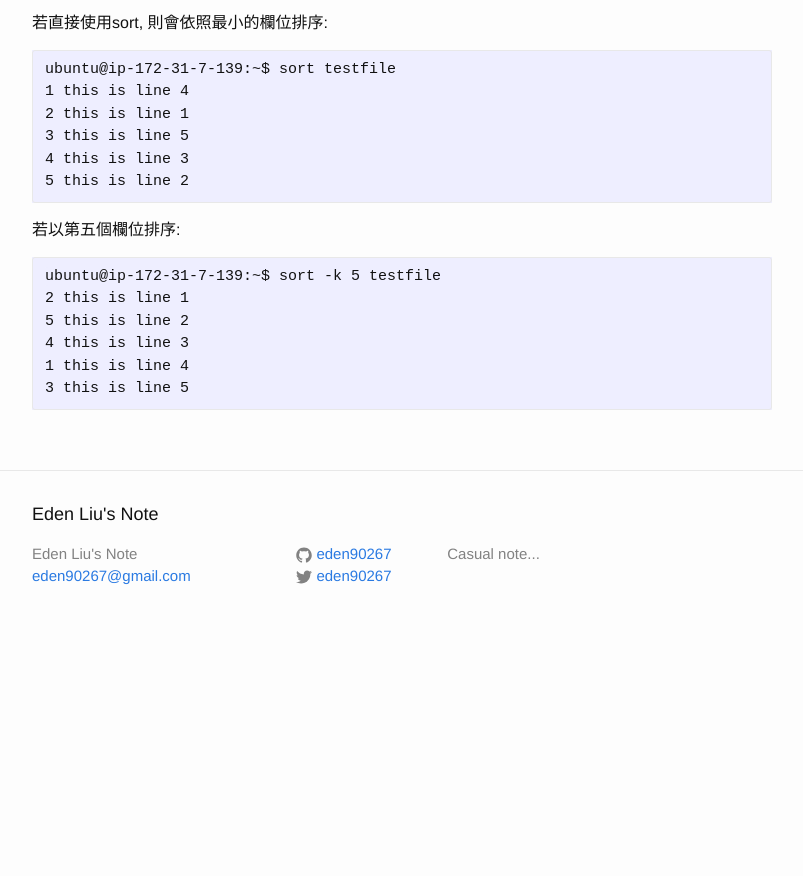
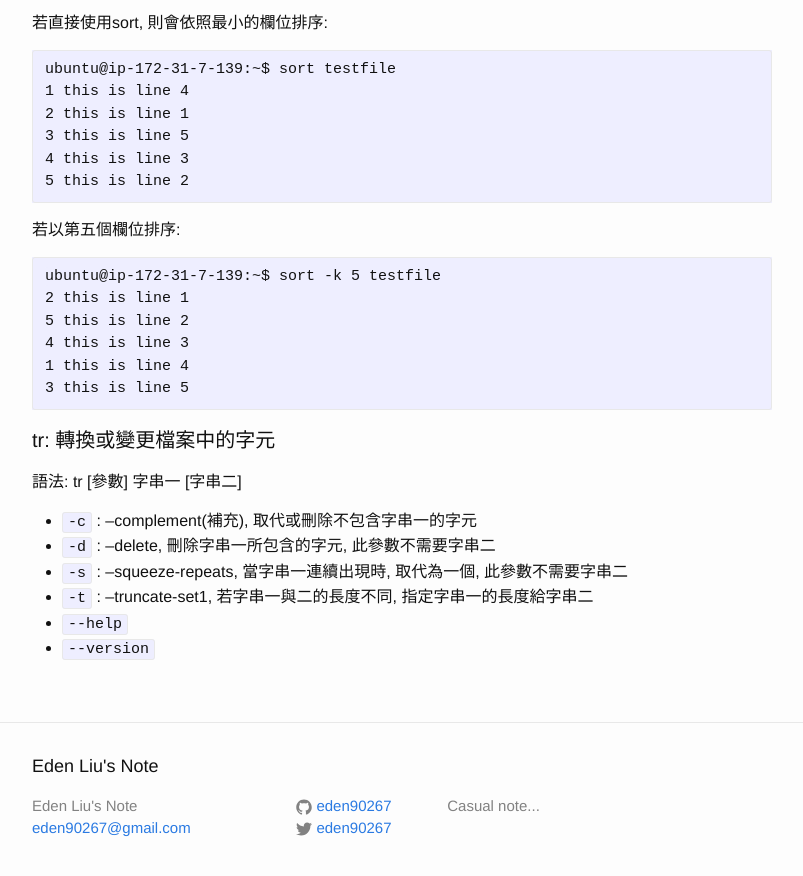
Before and after one commit to eden90267/eden90267.github.io, a Jekyll site: the page built from _posts/2016-05-03-linux-LPIC-1-study-note-ch5.markdown, in a window 1280 px wide and 900 px high, scrolled down 19993 px. Shown: the top 876 px of the window, without its empty margins (238-1041 px from the left). Built offline with Jekyll 4.4.1, drawn with Linux system fonts in a browser that asks for light colours; before the commit the page ends 20641 px from its top, so only the background shows below that.

Commit message:
add content with linux-LPIC-1-ch5 page

```diff
--- a/_posts/2016-05-03-linux-LPIC-1-study-note-ch5.markdown
+++ b/_posts/2016-05-03-linux-LPIC-1-study-note-ch5.markdown
@@ -883,3 +883,14 @@ testfile內容:
     4 this is line 3
     1 this is line 4
     3 this is line 5
+
+#### tr: 轉換或變更檔案中的字元 ####
+
+語法: tr [參數] 字串一 [字串二]
+
+- `-c` : --complement(補充), 取代或刪除不包含字串一的字元
+- `-d` : --delete, 刪除字串一所包含的字元, 此參數不需要字串二
+- `-s` : --squeeze-repeats, 當字串一連續出現時, 取代為一個, 此參數不需要字串二
+- `-t` : --truncate-set1, 若字串一與二的長度不同, 指定字串一的長度給字串二
+- `--help`
+- `--version`
```
